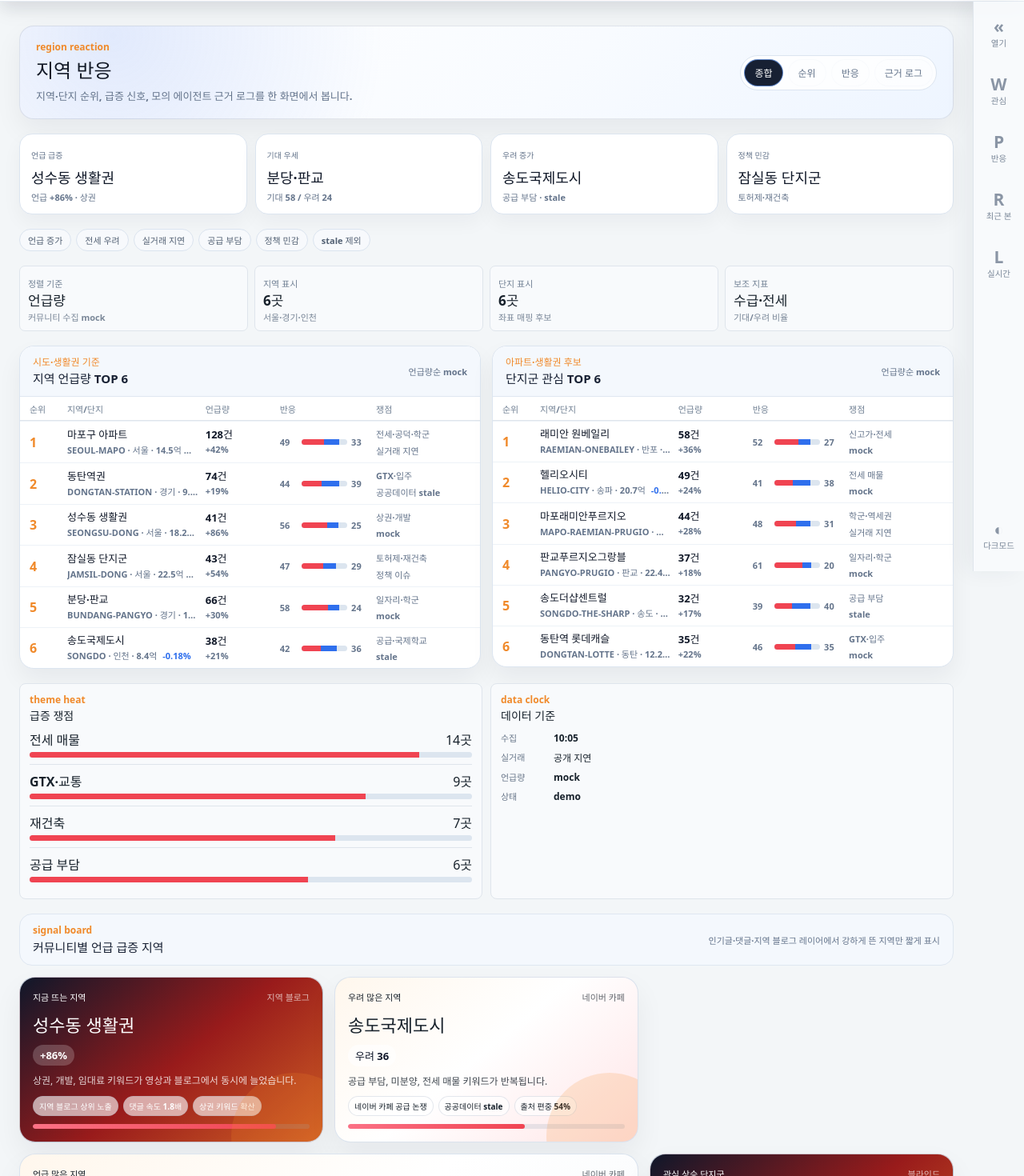
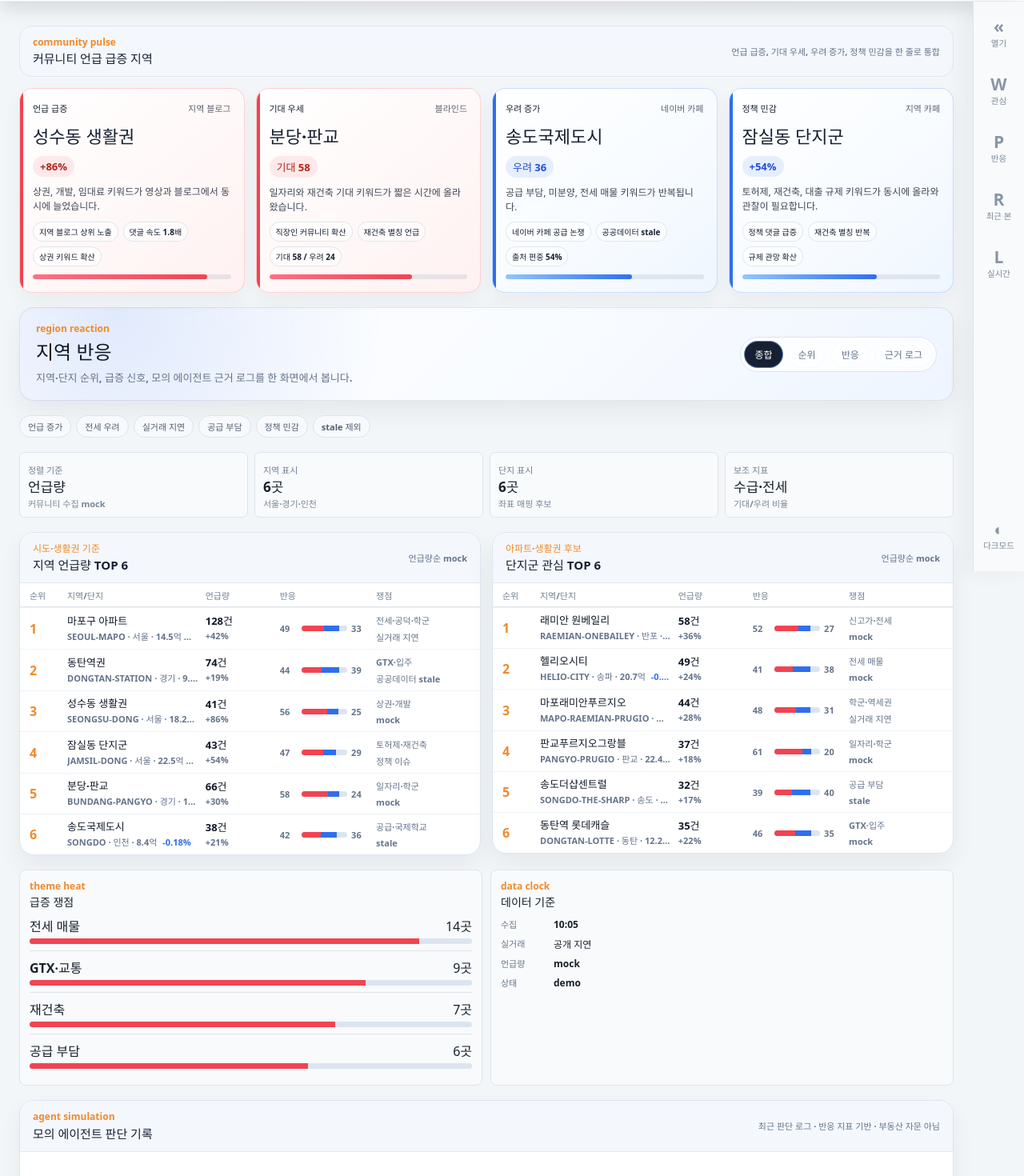
Before and after one commit to 99hyuk/YouBuyFirst_RealEstate, a Vue app in the folder front/: page /realestate/reactions in a window 1280 px wide. Shown: the part 86-1556 px from the top of the page at 80% size. Built offline with nearby package versions, Linux system fonts and the light colour scheme; a web font is replaced by a local one.

Commit message:
[ui][fix] 지역 반응 카드 톤 보정

```diff
--- a/front/src/pages/RegionReactionPage.vue
+++ b/front/src/pages/RegionReactionPage.vue
@@ -103,13 +103,6 @@ const rankSummary = [
   { label: '보조 지표', value: '수급·전세', meta: '기대/우려 비율' }
 ];
 
-const focusTiles = [
-  { label: '언급 급증', value: '성수동 생활권', meta: '언급 +86% · 상권' },
-  { label: '기대 우세', value: '분당·판교', meta: '기대 58 / 우려 24' },
-  { label: '우려 증가', value: '송도국제도시', meta: '공급 부담 · stale' },
-  { label: '정책 민감', value: '잠실동 단지군', meta: '토허제·재건축' }
-];
-
 const hotThemes = [
   { theme: '전세 매물', count: 14, heat: 88 },
   { theme: 'GTX·교통', count: 9, heat: 76 },
@@ -119,7 +112,7 @@ const hotThemes = [
 
 const signalTiles: SignalTile[] = [
   {
-    label: '지금 뜨는 지역',
+    label: '언급 급증',
     target: '성수동 생활권',
     symbol: 'SEONGSU-DONG',
     metric: '+86%',
@@ -130,7 +123,18 @@ const signalTiles: SignalTile[] = [
     community: '지역 블로그'
   },
   {
-    label: '우려 많은 지역',
+    label: '기대 우세',
+    target: '분당·판교',
+    symbol: 'BUNDANG-PANGYO',
+    metric: '기대 58',
+    tone: 'positive',
+    summary: '일자리와 재건축 기대 키워드가 짧은 시간에 올라왔습니다.',
+    reasons: ['직장인 커뮤니티 확산', '재건축 별칭 언급', '기대 58 / 우려 24'],
+    pulse: 72,
+    community: '블라인드'
+  },
+  {
+    label: '우려 증가',
     target: '송도국제도시',
     symbol: 'SONGDO',
     metric: '우려 36',
@@ -141,26 +145,15 @@ const signalTiles: SignalTile[] = [
     community: '네이버 카페'
   },
   {
-    label: '언급 많은 지역',
-    target: '마포구 아파트',
-    symbol: 'SEOUL-MAPO',
-    metric: '128건',
-    tone: 'watch',
-    summary: '전세, 공덕, 학군 키워드가 넓게 퍼졌습니다.',
-    reasons: ['카페 댓글 급증', '전세 우려 반복', '출처 4곳 이상'],
-    pulse: 76,
-    community: '네이버 카페'
-  },
-  {
-    label: '관심 상승 단지군',
-    target: '분당·판교',
-    symbol: 'BUNDANG-PANGYO',
-    metric: '+30%',
-    tone: 'positive',
-    summary: '일자리와 재건축 기대 키워드가 짧은 시간에 올라왔습니다.',
-    reasons: ['직장인 커뮤니티 확산', '재건축 별칭 언급', '기대 58 / 우려 24'],
-    pulse: 72,
-    community: '블라인드'
+    label: '정책 민감',
+    target: '잠실동 단지군',
+    symbol: 'JAMSIL-DONG',
+    metric: '+54%',
+    tone: 'negative',
+    summary: '토허제, 재건축, 대출 규제 키워드가 동시에 올라와 관찰이 필요합니다.',
+    reasons: ['정책 댓글 급증', '재건축 별칭 반복', '규제 관망 확산'],
+    pulse: 68,
+    community: '지역 카페'
   }
 ];
 
@@ -233,14 +226,41 @@ const strategyRules = [
       </nav>
     </section>
 
+    <section
+      v-if="activeRegionReactionView !== 'agents'"
+      class="human-signal-board region-signal-overview-board"
+      aria-label="커뮤니티 언급 급증 지역"
+    >
+      <div class="section-band-title full">
+        <div>
+          <p class="label">community pulse</p>
+          <h3>커뮤니티 언급 급증 지역</h3>
+        </div>
+        <span>언급 급증, 기대 우세, 우려 증가, 정책 민감을 한 줄로 통합</span>
+      </div>
+      <RouterLink
+        v-for="tile in signalTiles"
+        :key="tile.label"
+        :class="['human-signal-tile', tile.tone]"
+        :to="`/realestate/targets/${tile.symbol}`"
+      >
+        <div class="signal-tile-top">
+          <span>{{ tile.label }}</span>
+          <em>{{ tile.community }}</em>
+        </div>
+        <strong>{{ tile.target }}</strong>
+        <b>{{ tile.metric }}</b>
+        <p>{{ tile.summary }}</p>
+        <div class="signal-reason-row">
+          <small v-for="reason in tile.reasons" :key="reason">{{ reason }}</small>
+        </div>
+        <i class="signal-pulse-track">
+          <mark :style="{ width: `${tile.pulse}%` }"></mark>
+        </i>
+      </RouterLink>
+    </section>
+
     <template v-if="isSectionVisible('ranking')">
-      <section class="region-focus-strip" aria-label="지역 핵심 신호">
-        <article v-for="tile in focusTiles" :key="tile.label">
-          <span>{{ tile.label }}</span>
-          <strong>{{ tile.value }}</strong>
-          <em>{{ tile.meta }}</em>
-        </article>
-      </section>
 
       <div class="region-filter-strip" aria-label="지역 필터">
         <button v-for="filter in filters" :key="filter" type="button">{{ filter }}</button>
@@ -331,39 +351,6 @@ const strategyRules = [
       </aside>
     </template>
 
-    <template v-if="isSectionVisible('signals')">
-      <section class="human-signal-board" aria-label="커뮤니티별 언급 급증 지역">
-        <div class="section-band-title full">
-          <div>
-            <p class="label">signal board</p>
-            <h3>커뮤니티별 언급 급증 지역</h3>
-          </div>
-          <span>인기글·댓글·지역 블로그 레이어에서 강하게 뜬 지역만 짧게 표시</span>
-        </div>
-        <RouterLink
-          v-for="tile in signalTiles"
-          :key="tile.label"
-          :class="['human-signal-tile', tile.tone]"
-          :to="`/realestate/targets/${tile.symbol}`"
-        >
-          <div class="signal-tile-top">
-            <span>{{ tile.label }}</span>
-            <em>{{ tile.community }}</em>
-          </div>
-          <strong>{{ tile.target }}</strong>
-          <b>{{ tile.metric }}</b>
-          <p>{{ tile.summary }}</p>
-          <div class="signal-reason-row">
-            <small v-for="reason in tile.reasons" :key="reason">{{ reason }}</small>
-          </div>
-          <i class="signal-pulse-track">
-            <mark :style="{ width: `${tile.pulse}%` }"></mark>
-          </i>
-        </RouterLink>
-      </section>
-
-    </template>
-
     <section
       v-if="isSectionVisible('agents')"
       id="agent-simulation"
```
Also changed, not shown: front/src/styles.css, 1 other file (tests, documents, lock files or other folders).
